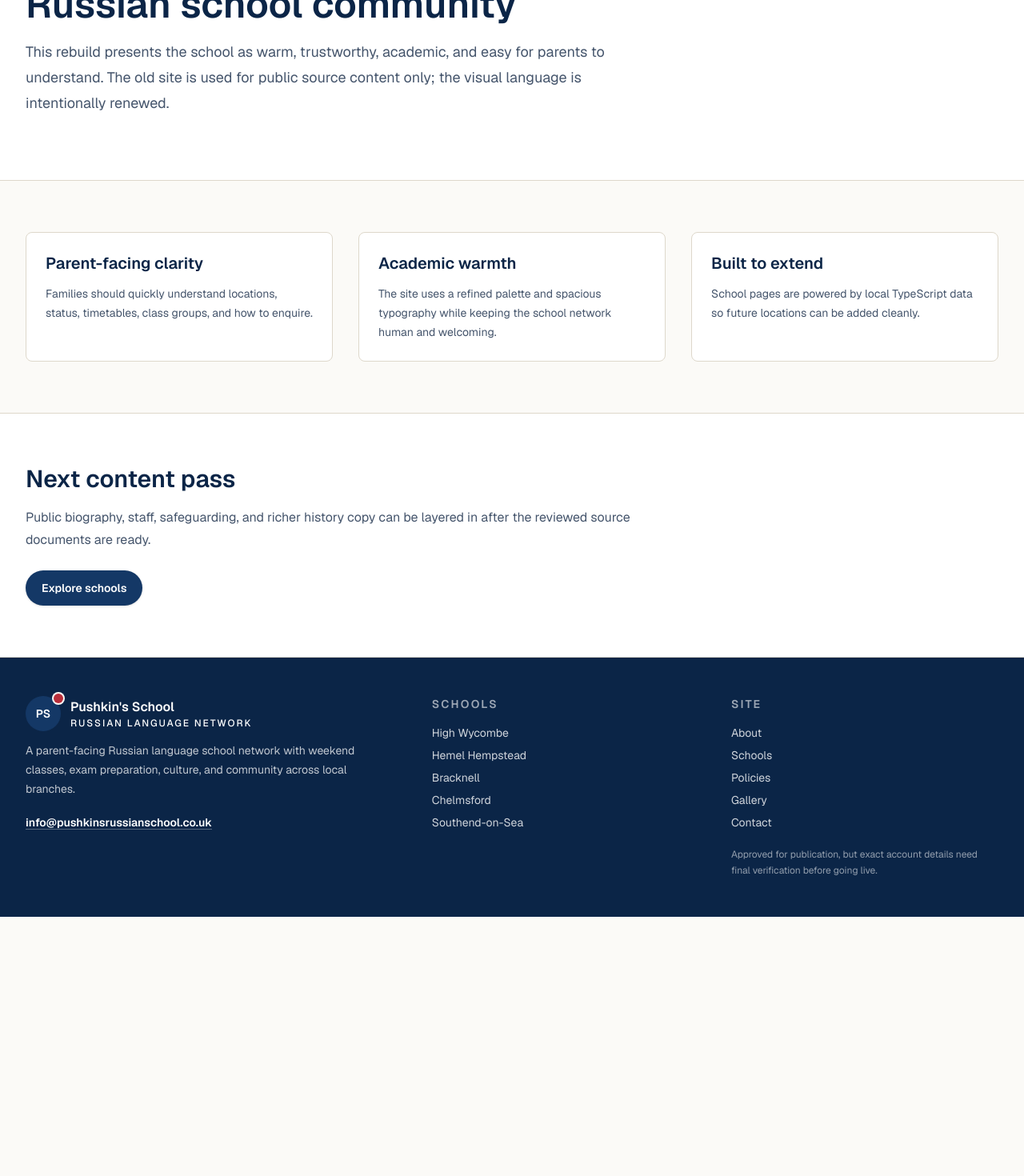
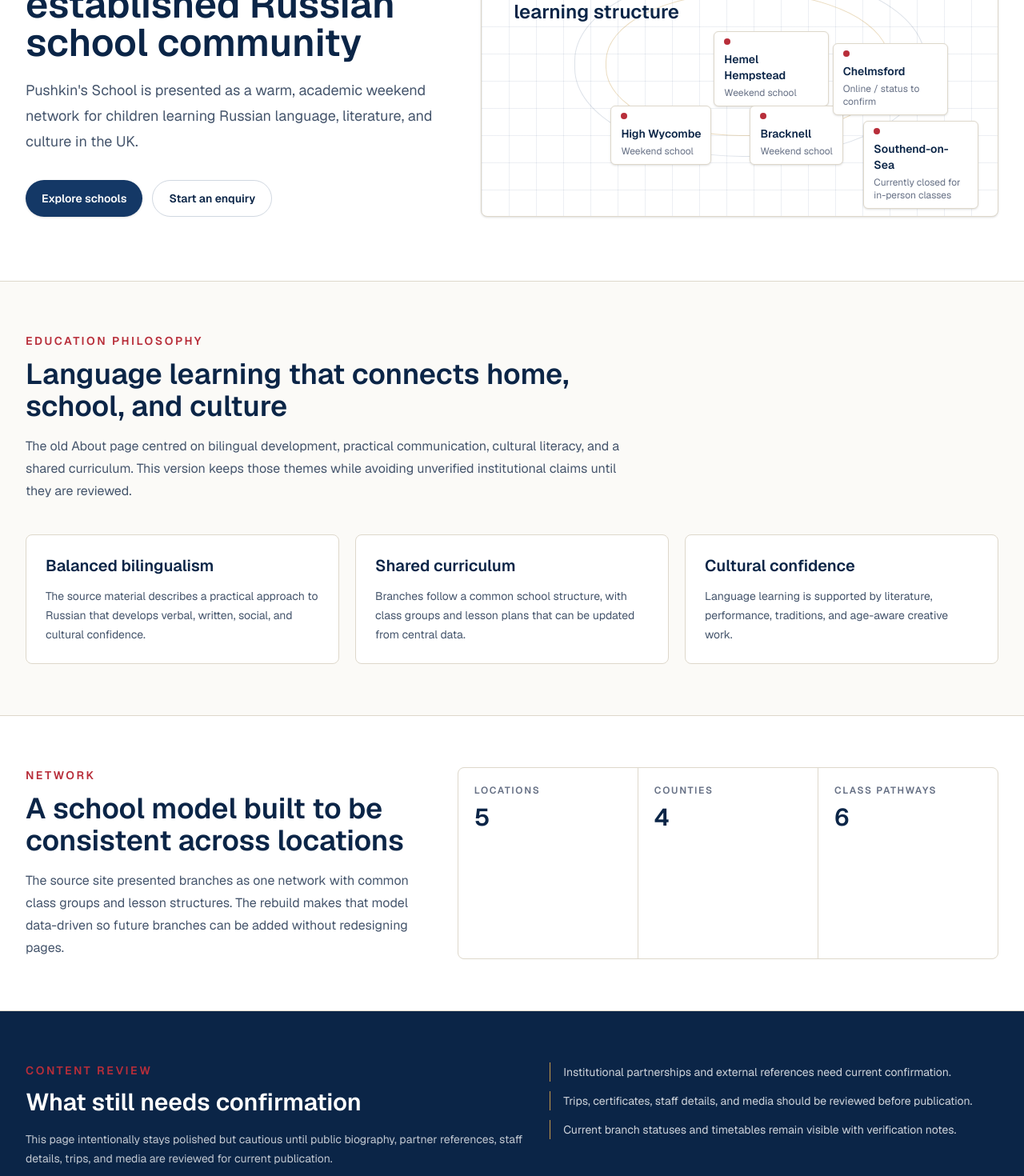
Before and after one commit to AntonV0/pushkins-russian-school, a Next.js app: page /about in a window 1280 px wide. Shown: the part 260-1730 px from the top of the page at 80% size. Before the commit the page ends 1406 px from the top, so only its background shows below. Built offline with nearby package versions, Linux system fonts and the light colour scheme.

Commit message:
feat(ui): redesign about page

```diff
--- a/src/app/about/page.tsx
+++ b/src/app/about/page.tsx
@@ -1,5 +1,30 @@
 import type { Metadata } from "next";
-import Link from "next/link";
+import { ButtonLink } from "@/components/site/button-link";
+import { MetricStrip } from "@/components/site/metric-strip";
+import { NetworkVisual } from "@/components/site/network-visual";
+import { SectionIntro } from "@/components/site/section-intro";
+import { networkSummary } from "@/data/schools";
+
+const principles = [
+  {
+    title: "Balanced bilingualism",
+    body: "The source material describes a practical approach to Russian that develops verbal, written, social, and cultural confidence.",
+  },
+  {
+    title: "Shared curriculum",
+    body: "Branches follow a common school structure, with class groups and lesson plans that can be updated from central data.",
+  },
+  {
+    title: "Cultural confidence",
+    body: "Language learning is supported by literature, performance, traditions, and age-aware creative work.",
+  },
+];
+
+const reviewNotes = [
+  "Institutional partnerships and external references need current confirmation.",
+  "Trips, certificates, staff details, and media should be reviewed before publication.",
+  "Current branch statuses and timetables remain visible with verification notes.",
+];
 
 export const metadata: Metadata = {
   title: "About",
@@ -20,37 +45,45 @@
   return (
     <main>
       <section className="border-b border-border-soft bg-surface py-16 sm:py-20">
-        <div className="mx-auto max-w-7xl px-6 lg:px-8">
+        <div className="mx-auto grid max-w-7xl gap-10 px-6 lg:grid-cols-[0.9fr_1.1fr] lg:px-8">
+          <div>
             <p className="text-sm font-semibold uppercase tracking-[0.18em] text-brand-red">
               About Pushkin&apos;s School
             </p>
             <h1 className="mt-4 max-w-4xl text-4xl font-semibold text-brand-blue-strong sm:text-5xl">
-            A professional home for an established Russian school community
+              A refined home for an established Russian school community
             </h1>
             <p className="mt-5 max-w-3xl text-lg leading-8 text-slate-600">
-            This rebuild presents the school as warm, trustworthy, academic, and
-            easy for parents to understand. The old site is used for public
-            source content only; the visual language is intentionally renewed.
+              Pushkin&apos;s School is presented as a warm, academic weekend
+              network for children learning Russian language, literature, and
+              culture in the UK.
             </p>
+            <div className="mt-8 flex flex-col gap-3 sm:flex-row">
+              <ButtonLink href="/schools">Explore schools</ButtonLink>
+              <ButtonLink href="/contact#enquiry-form" variant="secondary">
+                Start an enquiry
+              </ButtonLink>
+            </div>
+          </div>
+          <NetworkVisual />
         </div>
       </section>
 
       <section className="bg-background py-14 sm:py-16">
-        <div className="mx-auto grid max-w-7xl gap-8 px-6 md:grid-cols-3 lg:px-8">
-          {[
-            {
-              title: "Parent-facing clarity",
-              body: "Families should quickly understand locations, status, timetables, class groups, and how to enquire.",
-            },
-            {
-              title: "Academic warmth",
-              body: "The site uses a refined palette and spacious typography while keeping the school network human and welcoming.",
-            },
-            {
-              title: "Built to extend",
-              body: "School pages are powered by local TypeScript data so future locations can be added cleanly.",
-            },
-          ].map((item) => (
+        <div className="mx-auto max-w-7xl px-6 lg:px-8">
+          <SectionIntro
+            eyebrow="Education philosophy"
+            title="Language learning that connects home, school, and culture"
+          >
+            <p>
+              The old About page centred on bilingual development, practical
+              communication, cultural literacy, and a shared curriculum. This
+              version keeps those themes while avoiding unverified institutional
+              claims until they are reviewed.
+            </p>
+          </SectionIntro>
+          <div className="mt-10 grid gap-5 md:grid-cols-3">
+            {principles.map((item) => (
               <article
                 key={item.title}
                 className="rounded-lg border border-border-soft bg-surface p-6"
@@ -58,29 +91,60 @@
                 <h2 className="text-xl font-semibold text-brand-blue-strong">
                   {item.title}
                 </h2>
-              <p className="mt-3 text-sm leading-6 text-slate-600">{item.body}</p>
+                <p className="mt-3 text-sm leading-6 text-slate-600">
+                  {item.body}
+                </p>
               </article>
             ))}
           </div>
+        </div>
       </section>
 
-      <section className="border-t border-border-soft bg-surface py-14 sm:py-16">
-        <div className="mx-auto max-w-7xl px-6 lg:px-8">
-          <div className="max-w-3xl">
-            <h2 className="text-3xl font-semibold text-brand-blue-strong">
-              Next content pass
+      <section className="border-y border-border-soft bg-surface py-14 sm:py-16">
+        <div className="mx-auto grid max-w-7xl gap-10 px-6 lg:grid-cols-[0.85fr_1.15fr] lg:px-8">
+          <SectionIntro
+            eyebrow="Network"
+            title="A school model built to be consistent across locations"
+          >
+            <p>
+              The source site presented branches as one network with common
+              class groups and lesson structures. The rebuild makes that model
+              data-driven so future branches can be added without redesigning
+              pages.
+            </p>
+          </SectionIntro>
+          <MetricStrip
+            metrics={[
+              { label: "Locations", value: networkSummary.locations },
+              { label: "Counties", value: networkSummary.counties },
+              { label: "Class pathways", value: networkSummary.classGroupCount },
+            ]}
+          />
+        </div>
+      </section>
+
+      <section className="bg-brand-blue-strong py-14 text-white sm:py-16">
+        <div className="mx-auto grid max-w-7xl gap-8 px-6 md:grid-cols-[1fr_0.9fr] lg:px-8">
+          <div>
+            <p className="text-sm font-semibold uppercase tracking-[0.18em] text-brand-red">
+              Content review
+            </p>
+            <h2 className="mt-3 text-3xl font-semibold">
+              What still needs confirmation
             </h2>
-            <p className="mt-4 text-base leading-7 text-slate-600">
-              Public biography, staff, safeguarding, and richer history copy can
-              be layered in after the reviewed source documents are ready.
+            <p className="mt-4 max-w-2xl text-sm leading-6 text-white/75">
+              This page intentionally stays polished but cautious until public
+              biography, partner references, staff details, trips, and media are
+              reviewed for current publication.
             </p>
-            <Link
-              href="/schools"
-              className="mt-6 inline-flex items-center justify-center rounded-full bg-brand-blue px-5 py-3 text-sm font-semibold text-white shadow-sm transition hover:bg-brand-blue-strong focus:outline-none focus:ring-2 focus:ring-brand-blue/30"
-            >
-              Explore schools
-            </Link>
           </div>
+          <ul className="space-y-3 text-sm leading-6 text-white/80">
+            {reviewNotes.map((note) => (
+              <li key={note} className="border-l border-brand-gold pl-4">
+                {note}
+              </li>
+            ))}
+          </ul>
         </div>
       </section>
     </main>
```
Lines whose indentation alone changed are shown as unchanged.
